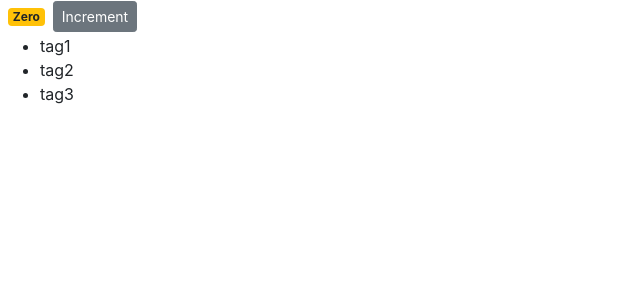
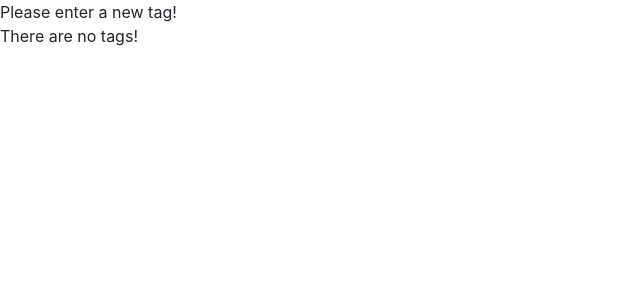
Before and after one commit to vineet-suri/Counter-react-app, a React (Create React App) app: page / in a window 1280 px wide. Shown: the top 300 px of the page, without its empty margins (0-640 px from the left). Built offline with nearby package versions, Linux system fonts and the light colour scheme.

Commit message:
Conditional rendering

```diff
--- a/src/components/counter.jsx
+++ b/src/components/counter.jsx
@@ -3,29 +3,21 @@ import React, { Component } from 'react';
 class Counter extends Component {
     state = {
         count: 0,
-        tags: ['tag1', 'tag2', 'tag3']
+        tags: []
     };
-    render() {
-        return (
-        <React.Fragment>
-            <span className={this.getBadgeClasses()}>{this.formatCount()}</span>
-            <button className="btn btn-secondary btn-sm">Increment</button>
-            <ul>
-                { this.state.tags.map(tag => <li key={tag}>{tag}</li>) }
-            </ul>
-        </React.Fragment>
-    );
+
+    renderTags(){
+        if(this.state.tags.length === 0) return <p>There are no tags!</p>;
+
+        return <ul>{this.state.tags.map(tag => <li key={tag}>{tag}</li>)}</ul>;
+
     }
 
-    getBadgeClasses() {
-        let classes = "badge m-2 badge-";
-        classes += (this.state.count === 0) ? "warning" : "primary";
-        return classes;
-    }
-
-    formatCount() {
-        const { count } = this.state;
-        return count === 0 ? 'Zero' : count;
+    render() {
+        return <div>
+            { this.state.tags.length === 0 && "Please enter a new tag!"}
+            { this.renderTags() }
+        </div>
     }
 }
 
```
